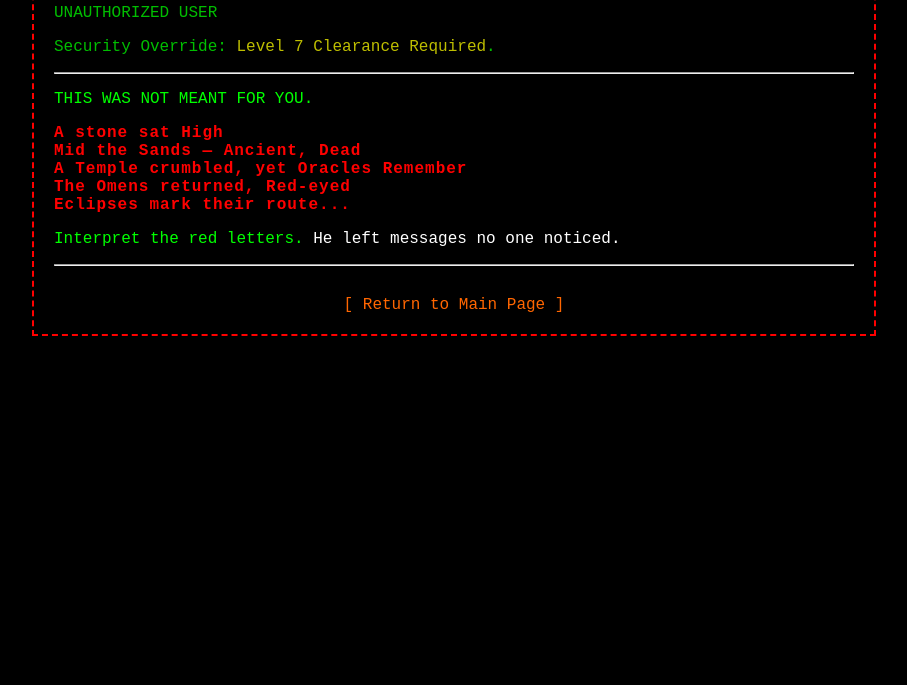
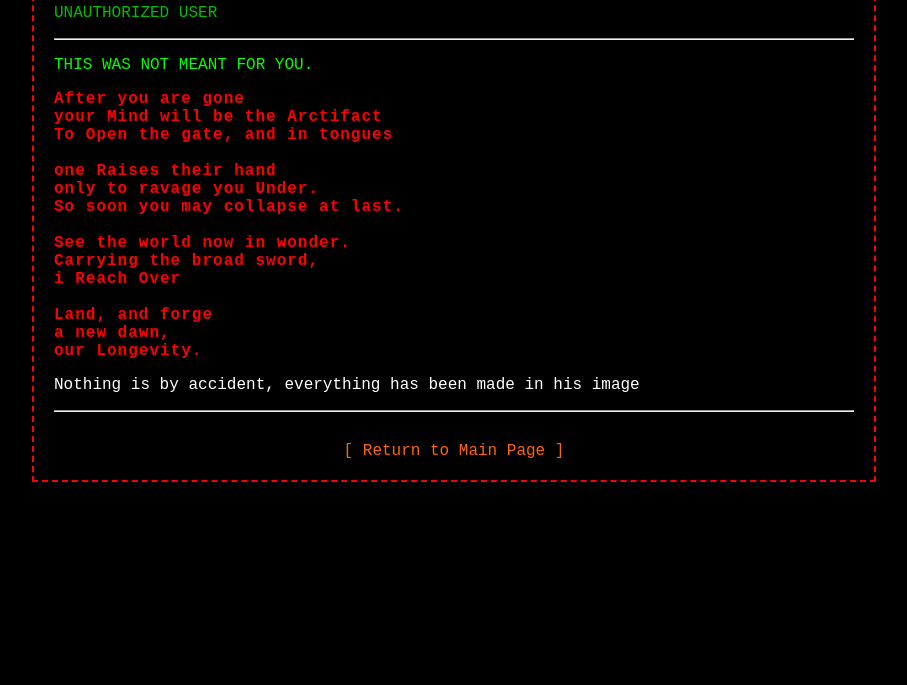
Before and after one commit to horridnathaniel/Longevity, a plain HTML site: page access_denied.html in a window 1280 px wide. Shown: the part 115-800 px from the top of the page, without its empty margins (186-1093 px from the left). Drawn offline with Linux system fonts and the light colour scheme.

Commit message:
updated keys

```diff
--- a/access_denied.html
+++ b/access_denied.html
@@ -11,7 +11,6 @@
     <div class="container">
         <div class="header">*** ACCESS DENIED ***</div>
         <p class="glitch">UNAUTHORIZED USER</p>
-        <p class="glitch">Security Override: <span style="color:#FFFF00;">Level 7 Clearance Required</span>.</p>
 
         <hr>
 
@@ -20,15 +19,25 @@
         </p>
 
         <p class="cipher">
-            A stone sat High<br>
-            Mid the Sands — Ancient, Dead<br>
-            A Temple crumbled, yet Oracles Remember<br>
-            The Omens returned, Red-eyed<br>
-            Eclipses mark their route...
+            After you are gone<br>
+            your Mind will be the Arctifact<br>
+            To Open the gate, and in tongues<br>
+            <br>
+            one Raises their hand<br>
+            only to ravage you Under.<br>
+            So soon you may collapse at last.<br>
+            <br>
+            See the world now in wonder.<br>
+            Carrying the broad sword,<br>
+            i Reach Over<br>
+            <br>
+            Land, and forge<br>
+            a new dawn,<br>
+            our Longevity.<br>
         </p>
 
         <p>
-            Interpret the red letters. <span style="color:#FFFFFF;">He left messages no one noticed.</span>
+            <span style="color:#FFFFFF;">Nothing is by accident, everything has been made in his image</span>
         </p>
 
         <hr>
--- a/chatroom.css
+++ b/chatroom.css
@@ -63,3 +63,7 @@ a {
 a:hover {
     text-decoration: underline;
 }
+
+.keyword{
+    color: #a5f8e8;
+}
```
Also changed, not shown: chatroom.html (+3 -2 lines), index.html (+1 -1 lines).
